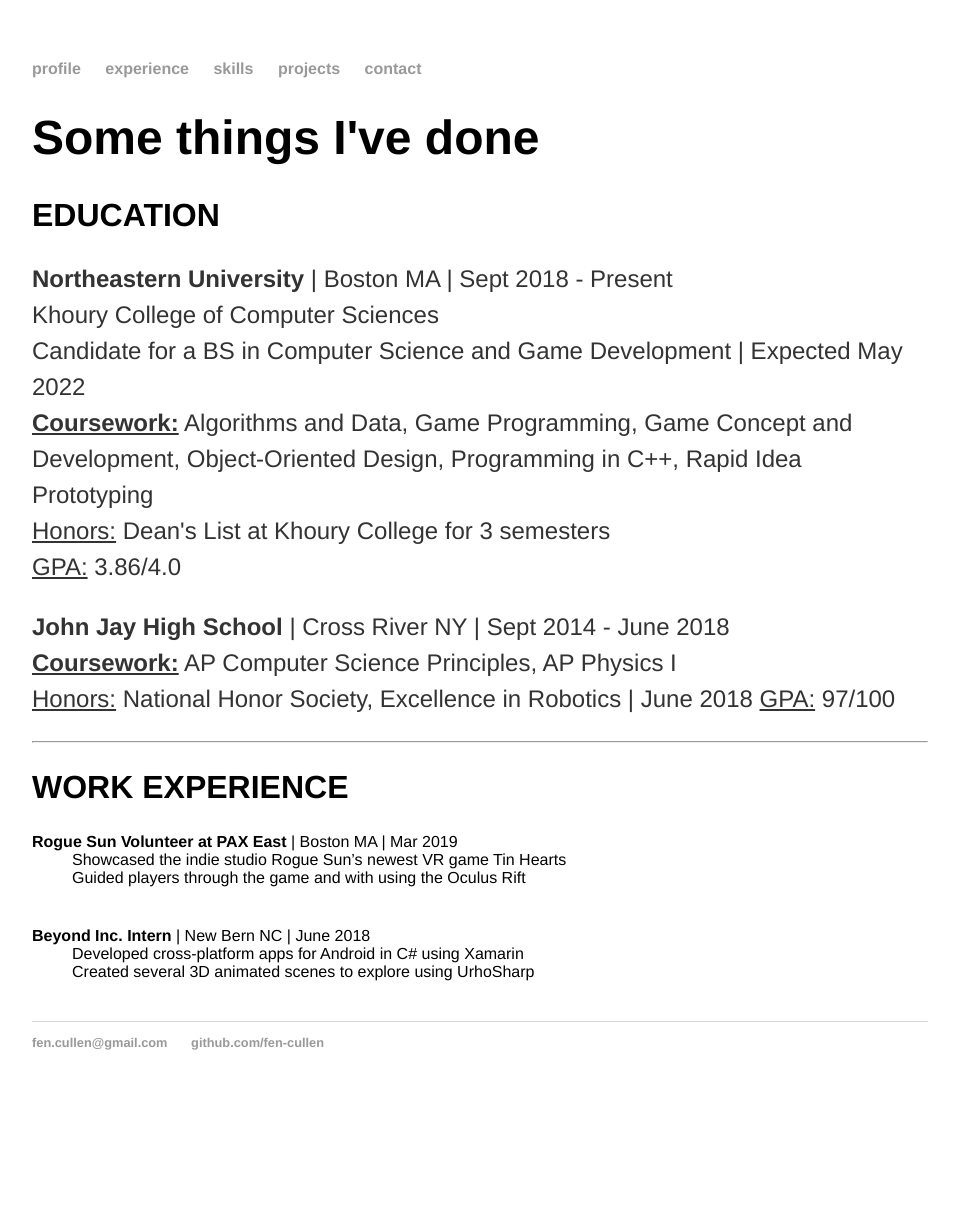
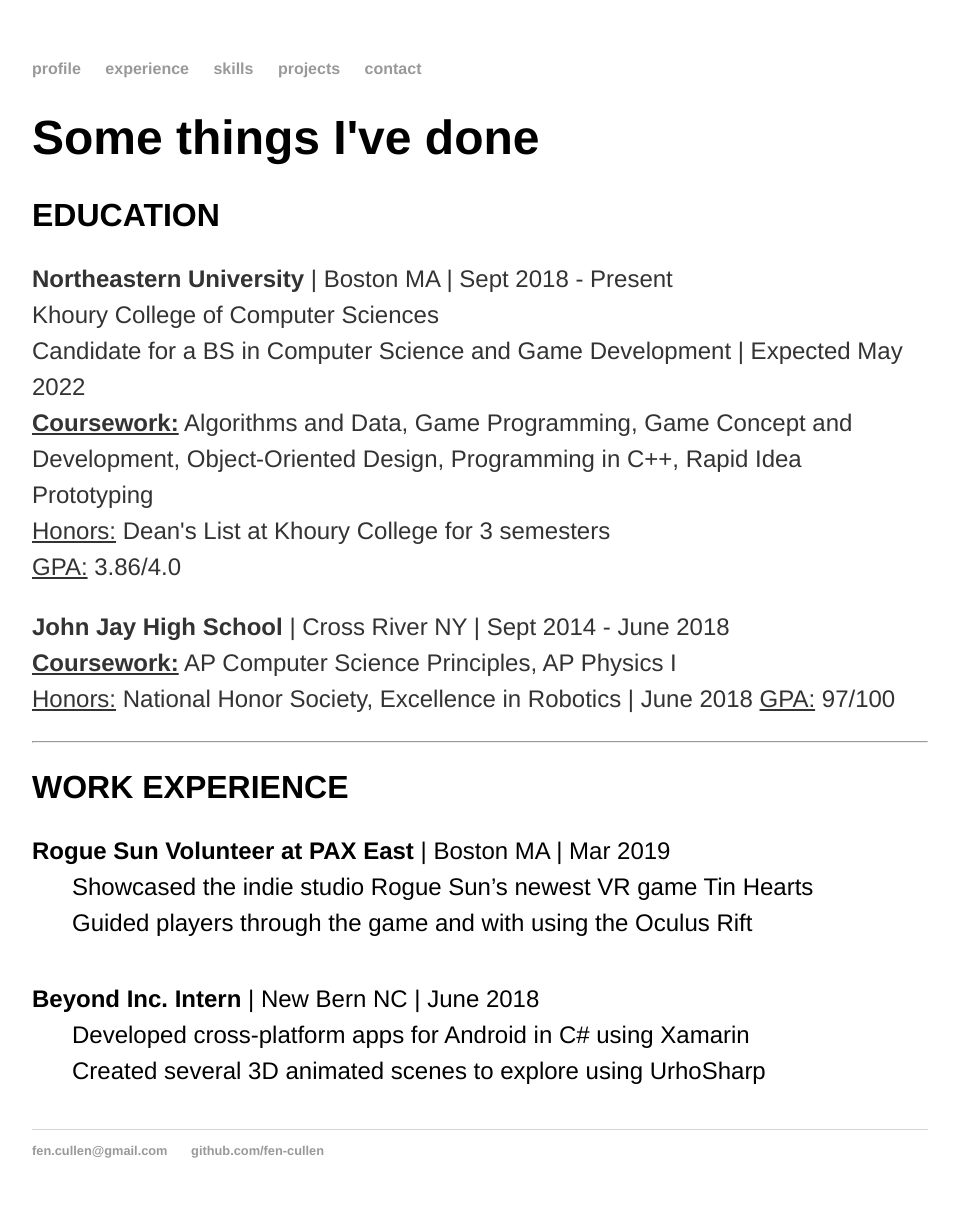
Before and after one commit to fen-cullen/fen-cullen.github.io, a Jekyll site: the page built from experience/index.html, in a window 1280 px wide. Shown: the whole page, without its empty margins (160-1119 px from the left). Built offline with Jekyll 4.4.1, drawn with Linux system fonts in a browser that asks for light colours; before the commit the page ends 1110 px from its top, so only the background shows below that.

Commit message:
Update main.css

```diff
--- a/css/main.css
+++ b/css/main.css
@@ -40,7 +40,8 @@
 
 dl {
     margin: 20px auto 40px;
-    font-size: 1.5;
+    font-size: 1.5em;
+    line-height: 1.5;
     font-family:'Helvetica', 'Arial', 'Sans-Serif';
 }
 
```
